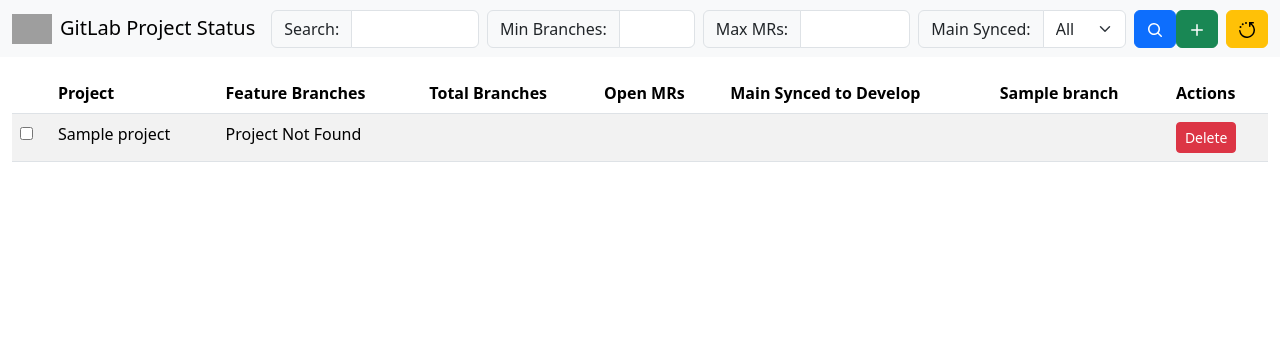
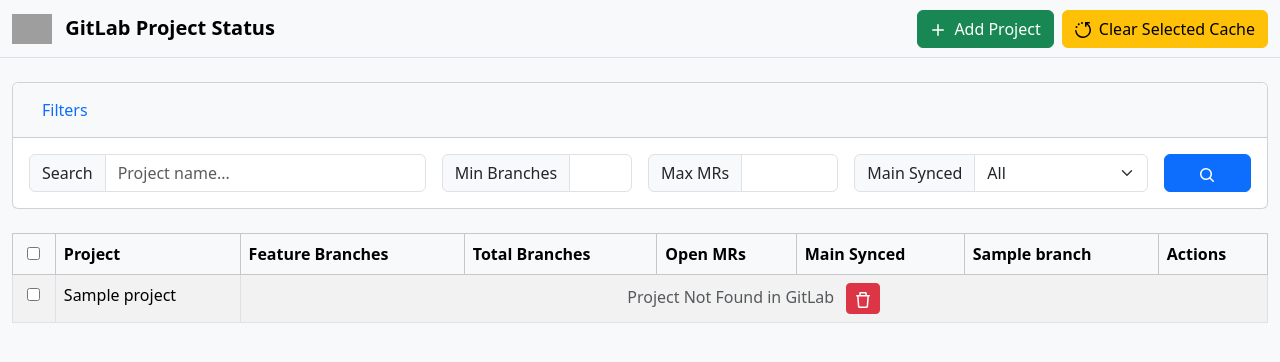
Before and after one commit to thomaspapiernik/gitlab-project-status, a Flask app: template templates/index.html in a window 1280 px wide. Shown: the top 362 px of the page. Run offline with Flask 3, Linux system fonts and the light colour scheme; the template is opened without the code that fills it: most values are stand-ins (such as "Sample title", 1, 10 or a date in 2020); grey boxes are pictures that could not be loaded.

Commit message:
Better UI

```diff
--- a/templates/index.html
+++ b/templates/index.html
@@ -6,122 +6,123 @@
     <title>GitLab Project Status</title>
     <link href="https://cdn.jsdelivr.net/npm/bootstrap@5.3.3/dist/css/bootstrap.min.css" rel="stylesheet" integrity="sha384-QWTKZyjpPEjISv5WaRU9OFeRpok6YctnYmDr5pNlyT2bRjXh0JMhjY6hW+ALEwIH" crossorigin="anonymous">
     <style>
-        .status-tooltip {
-            position: relative;
-            display: inline-block;
-            cursor: help;
+        body {
+            background-color: #f8f9fa;
         }
-
-        .status-tooltip .tooltiptext {
-            visibility: hidden;
-            width: 250px;
-            background-color: #555;
-            color: #fff;
-            text-align: left;
-            border-radius: 6px;
-            padding: 5px 5px;
-            position: absolute;
-            z-index: 1;
-            bottom: 125%; /* Top */
-            left: 50%;
-            margin-left: -100px;
-            opacity: 0;
-            transition: opacity 0.3s;
+        .navbar {
+            margin-bottom: 1.5rem;
         }
-
-        .status-tooltip .tooltiptext::after {
-            content: "";
-            position: absolute;
-            top: 100%; /* At the bottom of the tooltip */
-            left: 50%;
-            margin-left: -5px;
-            border-width: 5px;
-            border-style: solid;
-            border-color: #555 transparent transparent transparent;
+        .table-responsive {
+            margin-top: 1rem;
         }
-
-        .status-tooltip:hover .tooltiptext {
-            visibility: visible;
-            opacity: 1;
+        .gl-icon {
+            width: 16px;
+            height: 16px;
+            fill: currentColor;
+            vertical-align: middle;
         }
-
-        td a {
-            text-decoration: none;
+        .btn .gl-icon {
+            margin-right: 0.25rem;
         }
-
-        input[type="number"] {
-            width: 75px;
+        .container-fluid {
+            max-width: 1600px;
         }
-
-        .navbar-nav .nav-item {
-            margin-right: 1rem;
+        .card-header {
+            background-color: #f8f9fa;
         }
     </style>
 </head>
 <body>
-    <nav class="navbar navbar-expand-lg navbar-light bg-light">
+    <nav class="navbar navbar-expand-lg navbar-light bg-light border-bottom">
         <div class="container-fluid">
-            <a class="navbar-brand" href="#"><img src="https://images.ctfassets.net/xz1dnu24egyd/3FbNmZRES38q2Sk2EcoT7a/a290dc207a67cf779fc7c2456b177e9f/press-kit-icon.svg" alt="GitLab Logo" height="30" class="d-inline-block align-text-top me-2">GitLab Project Status</a>
-            <button class="navbar-toggler" type="button" data-bs-toggle="collapse" data-bs-target="#navbarNav" aria-controls="navbarNav" aria-expanded="false" aria-label="Toggle navigation">
-                <span class="navbar-toggler-icon"></span>
+            <a class="navbar-brand fw-bold" href="/">
+                <img src="https://images.ctfassets.net/xz1dnu24egyd/3FbNmZRES38q2Sk2EcoT7a/a290dc207a67cf779fc7c2456b177e9f/press-kit-icon.svg" alt="GitLab Logo" height="30" class="d-inline-block align-text-top me-2">
+                GitLab Project Status
+            </a>
+            <div class="d-flex ms-auto">
+                <a href="{{ url_for('add_project_route') }}" class="btn btn-success me-2" data-bs-toggle="tooltip" data-bs-placement="bottom" title="Add New Project">
+                    <svg class="gl-icon"><use href="/assets/icons.svg#plus"></use></svg>
+                    Add Project
+                </a>
+                <form action="/clear_selected_cache" method="post" class="d-inline" id="clear_selected_cache_form">
+                    <button type="submit" class="btn btn-warning" data-bs-toggle="tooltip" data-bs-placement="bottom" title="Clear cache for selected projects">
+                        <svg class="gl-icon"><use href="/assets/icons.svg#clear-all"></use></svg>
+                        Clear Selected Cache
                     </button>
-            <div class="collapse navbar-collapse" id="navbarNav">
-                <form class="d-flex me-auto" action="/" method="get">
-                    <div class="input-group me-2">
-                        <span class="input-group-text">Search:</span>
-                        <input type="text" class="form-control" name="search_query" value="{{ search_query if search_query is not none else '' }}">
+                </form>
             </div>
-                    <div class="input-group me-2">
-                        <span class="input-group-text">Min Branches:</span>
-                        <input type="number" class="form-control" name="min_feature_branches" value="{{ min_feature_branches if min_feature_branches is not none else '' }}">
         </div>
-                    <div class="input-group me-2">
-                        <span class="input-group-text">Max MRs:</span>
-                        <input type="number" class="form-control" name="max_open_mrs" value="{{ max_open_mrs if max_open_mrs is not none else '' }}">
+    </nav>
+
+    <div class="container-fluid">
+        <div class="card">
+            <div class="card-header">
+                <h5 class="mb-0">
+                    <button class="btn btn-link text-decoration-none" type="button" data-bs-toggle="collapse" data-bs-target="#filters-collapse" aria-expanded="true" aria-controls="filters-collapse">
+                        Filters
+                    </button>
+                </h5>
             </div>
-                    <div class="input-group me-2">
-                        <span class="input-group-text">Main Synced:</span>
-                        <select class="form-select" name="main_sync_status">
+            <div id="filters-collapse" class="collapse show">
+                <div class="card-body">
+                    <form action="/" method="get" class="row g-3 align-items-center">
+                        <div class="col-md-4">
+                            <label for="search_query" class="visually-hidden">Search</label>
+                            <div class="input-group">
+                                <span class="input-group-text">Search</span>
+                                <input type="text" class="form-control" id="search_query" name="search_query" value="{{ search_query if search_query is not none else '' }}" placeholder="Project name...">
+                            </div>
+                        </div>
+                        <div class="col-md-2">
+                            <label for="min_feature_branches" class="visually-hidden">Min Branches</label>
+                            <div class="input-group">
+                                <span class="input-group-text">Min Branches</span>
+                                <input type="number" class="form-control" id="min_feature_branches" name="min_feature_branches" value="{{ min_feature_branches if min_feature_branches is not none else '' }}">
+                            </div>
+                        </div>
+                        <div class="col-md-2">
+                            <label for="max_open_mrs" class="visually-hidden">Max MRs</label>
+                            <div class="input-group">
+                                <span class="input-group-text">Max MRs</span>
+                                <input type="number" class="form-control" id="max_open_mrs" name="max_open_mrs" value="{{ max_open_mrs if max_open_mrs is not none else '' }}">
+                            </div>
+                        </div>
+                        <div class="col-md-3">
+                            <label for="main_sync_status" class="visually-hidden">Main Synced</label>
+                            <div class="input-group">
+                                <span class="input-group-text">Main Synced</span>
+                                <select class="form-select" id="main_sync_status" name="main_sync_status">
                                     <option value="">All</option>
                                     <option value="synced" {% if main_sync_status == 'synced' %}selected{% endif %}>✅ Synced</option>
                                     <option value="not_synced" {% if main_sync_status == 'not_synced' %}selected{% endif %}>❌ Not Synced</option>
                                 </select>
                             </div>
-                    <button type="submit" class="btn btn-primary">
-                        <svg data-testid="search-icon" role="img" aria-hidden="true" class="gl-button-icon gl-icon s16" style="width: 16px; height: 16px; fill: currentColor; vertical-align: middle;"><use href="/assets/icons.svg#search"></use></svg>
+                        </div>
+                        <div class="col-md-1">
+                            <button type="submit" class="btn btn-primary w-100">
+                                <svg class="gl-icon" style="margin-right: 0px;"><use href="/assets/icons.svg#search"></use></svg>
                             </button>
-                </form>
-                <div class="d-flex">
-                    <a href="{{ url_for('add_project_route') }}" class="btn btn-success me-2" title="Add New Project">
-                        <svg data-testid="plus-icon" role="img" aria-hidden="true" class="gl-button-icon gl-icon s16" style="width: 16px; height: 16px; fill: currentColor; vertical-align: middle;"><use href="/assets/icons.svg#plus"></use></svg>
-                    </a>
-                    <form action="/clear_selected_cache" method="post" class="d-inline" id="clear_selected_cache_form">
-                        <button type="submit" class="btn btn-warning" title="Clear some Cache">
-                            <svg data-testid="clear-icon" role="img" aria-hidden="true" class="gl-button-icon gl-icon s16" style="width: 16px; height: 16px; fill: currentColor; vertical-align: middle;"><use href="/assets/icons.svg#clear-all"></use></svg>
-                        </button>
+                        </div>
                     </form>
                 </div>
             </div>
         </div>
-    </nav>
 
-    <div class="container-fluid mt-3">
-        <table class="table table-striped">
-            <thead>
+        <div class="table-responsive mt-4">
+            <table class="table table-bordered table-hover table-striped">
+                <thead class="table-light">
                     <tr>
-                    <th scope="col"></th> <!-- Checkbox column -->
+                        <th scope="col" class="text-center"><input type="checkbox" id="select_all_projects"></th>
                         <th scope="col">
                             Project
                             <a href="{{ url_for('index', search_query=search_query, min_feature_branches=min_feature_branches, max_open_mrs=max_open_mrs, main_sync_status=main_sync_status, sort_by='name', sort_order='desc' if sort_by == 'name' and sort_order == 'asc' else 'asc') }}">
-                            {% if sort_by == 'name' %}
-                                {% if sort_order == 'asc' %}▲{% else %}▼{% endif %}
-                            {% endif %}
+                                {% if sort_by == 'name' %}{% if sort_order == 'asc' %}▲{% else %}▼{% endif %}{% endif %}
                             </a>
                         </th>
                         <th scope="col">Feature Branches</th>
                         <th scope="col">Total Branches</th>
                         <th scope="col">Open MRs</th>
-                    <th scope="col">Main Synced to Develop</th>
+                        <th scope="col">Main Synced</th>
                         {% for branch in all_branches %}
                         <th scope="col">{{ branch }}</th>
                         {% endfor %}
@@ -131,51 +132,50 @@
                 <tbody>
                     {% for project_name, project_data in projects.items() %}
                     <tr>
-                    <td><input type="checkbox" name="selected_projects" value="{{ project_name }}" form="clear_selected_cache_form"></td>
+                        <td class="text-center"><input type="checkbox" name="selected_projects" value="{{ project_name }}" form="clear_selected_cache_form"></td>
                         {% if project_data.status == 'Project Not Found' %}
                         <td>
-                        <div class="status-tooltip">
+                            <span data-bs-toggle="tooltip" data-bs-placement="top" title="{{ project_name }}">
                                 {{ project_data.short_name }}
-                            <span class="tooltiptext">{{ project_name }}</span>
-                        </div>
+                            </span>
                         </td>
-                    <td colspan="5">Project Not Found</td>
-                    <td>
-                        <form action="{{ url_for('delete_project_route', project_name=project_name) }}" method="post" style="display:inline;">
-                            <button type="submit" class="btn btn-sm btn-danger" onclick="return confirm('Are you sure you want to delete this project?');">Delete</button>
+                        <td colspan="{{ 5 + all_branches|length }}" class="text-center text-muted">
+                            Project Not Found in GitLab
+                            <form action="{{ url_for('delete_project_route', project_name=project_name) }}" method="post" class="d-inline ms-2">
+                                <button type="submit" class="btn btn-sm btn-danger" onclick="return confirm('Are you sure you want to delete this project?');" data-bs-toggle="tooltip" data-bs-placement="top" title="Delete Project">
+                                    <svg class="gl-icon" style="margin-right: 0px;"><use href="/assets/icons.svg#remove"></use></svg>
+                                </button>
                             </form>
                         </td>
                         {% else %}
                         <td>
-                        <div class="status-tooltip">
+                            <a href="{{ project_data.project_web_url }}" target="_blank" class="text-decoration-none" data-bs-toggle="tooltip" data-bs-placement="top" title="View on GitLab: {{ project_name }}">
                                 {{ project_data.short_name }}
-                            <span class="tooltiptext">{{ project_name }}</span>
-                        </div>
+                            </a>
                         </td>
                         <td>{{ project_data.total_feature_branch_count }}</td>
                         <td>{{ project_data.total_branch_count }}</td>
                         <td>{{ project_data.open_mr_count }}</td>
-                    <td><a href="{{ project_data.project_web_url }}" target="_blank">{{ project_data.main_synced_to_develop }}</a></td>
+                        <td>{{ project_data.main_synced_to_develop }}</td>
                         {% for branch in all_branches %}
                         <td>
                             {% if branch in project_data.branches %}
-                            <div class="status-tooltip">
+                                <span data-bs-toggle="tooltip" data-bs-html="true" title="Pipeline: {{ project_data.branches[branch].pipeline_date }}<br>Commit: {{ project_data.branches[branch].commit_date }}<br>Status: {{ project_data.branches[branch].pipeline_status }}">
                                     {{ project_data.branches[branch].status }}
-                                <span class="tooltiptext">
-                                    Pipeline: {{ project_data.branches[branch].pipeline_date }}<br>
-                                    Commit: {{ project_data.branches[branch].commit_date }}<br>
-                                    Status: {{ project_data.branches[branch].pipeline_status }}
                                 </span>
-                            </div>
                             {% else %}
                                 N/A
                             {% endif %}
                         </td>
                         {% endfor %}
                         <td>
-                        <a href="{{ url_for('clear_project_cache', project_name=project_name) }}" class="btn btn-sm btn-warning">Reload</a>
-                        <form action="{{ url_for('delete_project_route', project_name=project_name) }}" method="post" style="display:inline;">
-                            <button type="submit" class="btn btn-sm btn-danger" onclick="return confirm('Are you sure you want to delete this project?');">Delete</button>
+                            <a href="{{ url_for('clear_project_cache', project_name=project_name) }}" class="btn btn-sm btn-secondary" data-bs-toggle="tooltip" data-bs-placement="top" title="Reload Project Data">
+                                <svg class="gl-icon" style="margin-right: 0px;"><use href="/assets/icons.svg#retry"></use></svg>
+                            </a>
+                            <form action="{{ url_for('delete_project_route', project_name=project_name) }}" method="post" class="d-inline">
+                                <button type="submit" class="btn btn-sm btn-danger" onclick="return confirm('Are you sure you want to delete this project?');" data-bs-toggle="tooltip" data-bs-placement="top" title="Delete Project">
+                                    <svg class="gl-icon" style="margin-right: 0px;"><use href="/assets/icons.svg#remove"></use></svg>
+                                </button>
                             </form>
                         </td>
                         {% endif %}
@@ -184,6 +184,23 @@
                 </tbody>
             </table>
         </div>
+    </div>
+
     <script src="https://cdn.jsdelivr.net/npm/bootstrap@5.3.3/dist/js/bootstrap.bundle.min.js" integrity="sha384-YvpcrYf0tY3lHB60NNkmXc5s9fDVZLESaAA55NDzOxhy9GkcIdslK1eN7N6jIeHz" crossorigin="anonymous"></script>
+    <script>
+        // Initialize Bootstrap tooltips
+        var tooltipTriggerList = [].slice.call(document.querySelectorAll('[data-bs-toggle="tooltip"]'))
+        var tooltipList = tooltipTriggerList.map(function (tooltipTriggerEl) {
+            return new bootstrap.Tooltip(tooltipTriggerEl)
+        });
+
+        // Select/Deselect all checkboxes
+        document.getElementById('select_all_projects').addEventListener('change', function(e) {
+            var checkboxes = document.querySelectorAll('input[name="selected_projects"]');
+            for (var checkbox of checkboxes) {
+                checkbox.checked = e.target.checked;
+            }
+        });
+    </script>
 </body>
 </html>
```
Lines whose indentation alone changed are shown as unchanged.
